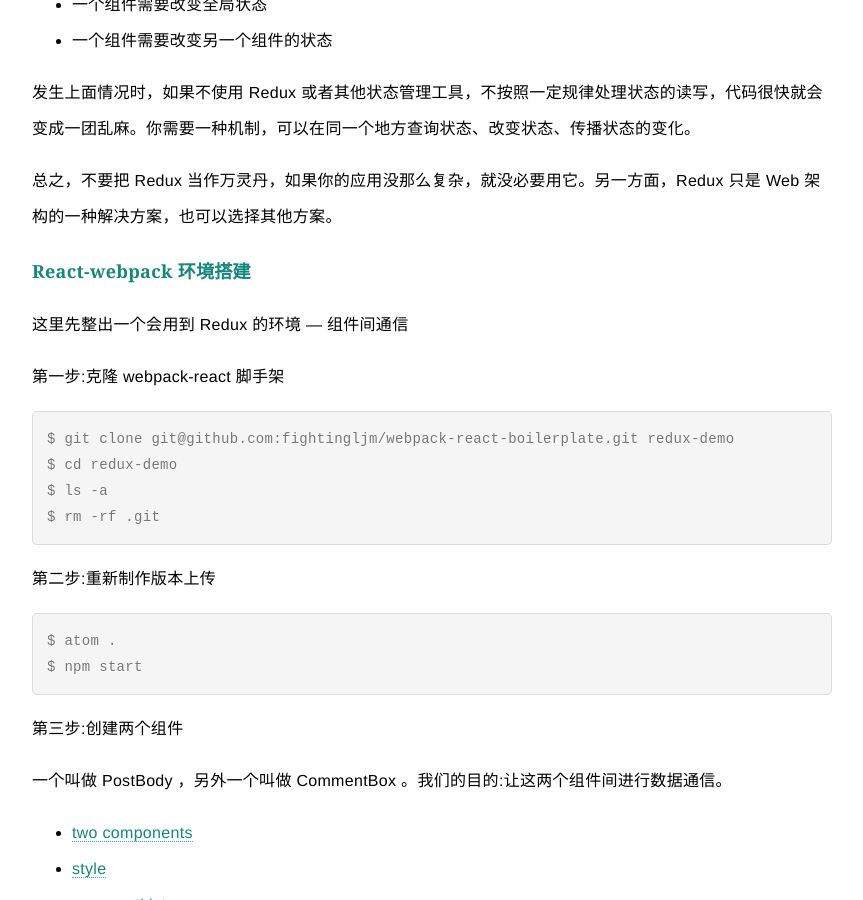
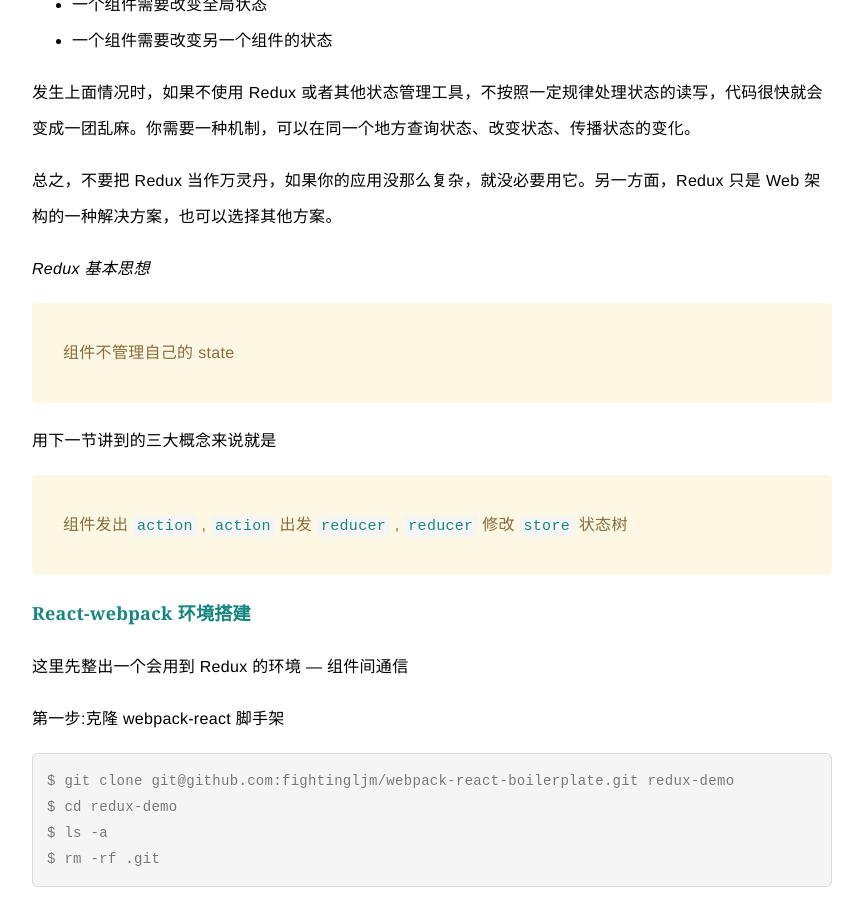
Before and after one commit to fightingljm/fightingljm.github.io, a Jekyll site: the page built from redux/1-start.md, in a window 1280 px wide and 900 px high, scrolled down 1008 px. Shown: the whole window, without its empty margins (208-1071 px from the left). Built offline with Jekyll 4.4.1, drawn with Linux system fonts in a browser that asks for light colours.

Commit message:
add basic thought

```diff
--- a/redux/1-start.md
+++ b/redux/1-start.md
@@ -38,6 +38,13 @@
 
 总之，不要把 Redux 当作万灵丹，如果你的应用没那么复杂，就没必要用它。另一方面，Redux 只是 Web 架构的一种解决方案，也可以选择其他方案。
 
+*Redux 基本思想*
+
+> 组件不管理自己的 state
+
+用下一节讲到的三大概念来说就是
+
+> 组件发出 `action` , `action` 出发 `reducer` , `reducer` 修改 `store` 状态树
 
 ### React-webpack 环境搭建
 
```
